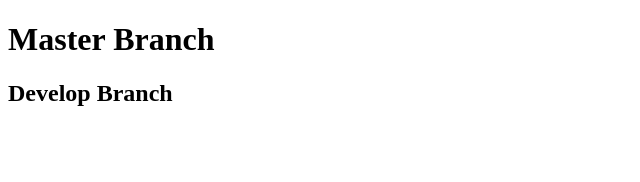
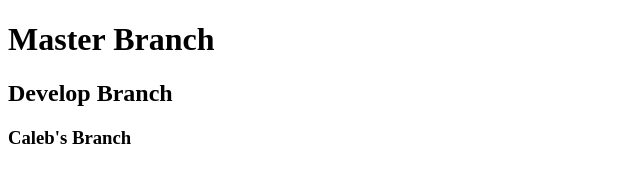
Before and after one commit to joshuawright89/24_Hour_Project, a plain HTML site: page Index.html in a window 1280 px wide. Shown: the whole page, without its empty margins (0-640 px from the left). Drawn offline with Linux system fonts and the light colour scheme.

Commit message:
calebs branch

```diff
--- a/Index.html
+++ b/Index.html
@@ -9,8 +9,8 @@
 <body>
 
     <h1>Master Branch</h1>
-
     <h2>Develop Branch</h2>
+    <h3>Caleb's Branch</h3>
 
 </body>
 </html>
```
